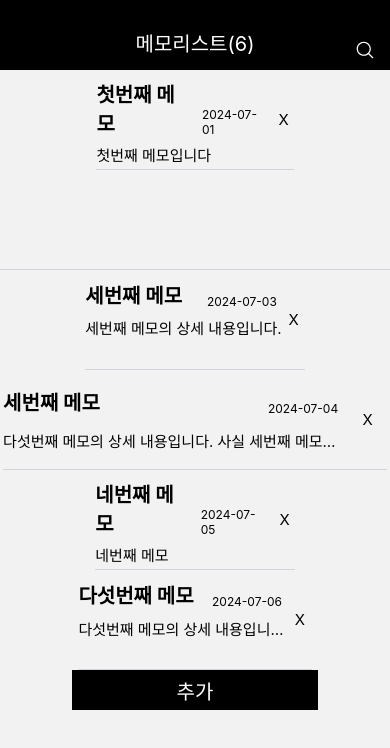
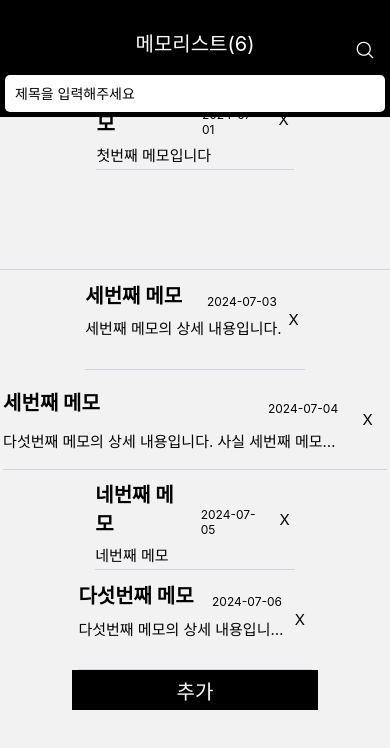
Before and after one commit to codemodel6/mobileMemo, a React Native app: screen / in a window 390 px wide. Both pictures are taken after a click on the element 365 px from the left and 50 px from the top of the page. Shown: the top 748 px of the page. Built offline with nearby package versions, Linux system fonts and the light colour scheme.

Commit message:
design : searchInput 디자인 완

```diff
--- a/app/components/organism/TheHeader.tsx
+++ b/app/components/organism/TheHeader.tsx
@@ -4,8 +4,14 @@ import {
   useNavigation,
   useRoute,
 } from '@react-navigation/native';
-import React from 'react';
-import {StyleSheet, Text, TouchableOpacity, View} from 'react-native';
+import React, {useState} from 'react';
+import {
+  StyleSheet,
+  Text,
+  TextInput,
+  TouchableOpacity,
+  View,
+} from 'react-native';
 import {useSelector} from 'react-redux';
 import {globalDisplay} from '../../assets/styles/global/globalDisplay';
 import BackArrowIcon from '../../assets/svgIcon/BackArrowIcon';
@@ -28,6 +34,9 @@ const TheHeader = () => {
   const memoListDataLength = serverMemoListData.reduxMemoListData.length; // reduxMemoListData 배열의 길이
   const navigation = useNavigation<NavigationProp<RootStackParamList>>(); // 화면 이동 navigation
 
+  const [searchToggle, setSearchToggle] = useState(false); // 검색창 on/off state
+  const [searchText, setSearchText] = useState(''); // 검색창 입력값 state
+
   // 현재 페이지의 이름을 확인
   const isMemoListPage = route.name === 'MemoListPage';
   const isMemoForm = route.name === 'MemoForm';
@@ -40,6 +49,13 @@ const TheHeader = () => {
   - - - - - - - - - - - - - - - - - - - - - - - - - - - - - - - - - - - - - - - - - - - -*/
   const handleNavigate = () => {
     navigation.navigate('MemoListPage');
+  };
+
+  /** - - - - - - - - - - - - - - - - - - - - - - - - - - - - - - - - - - - - - - - - - - -
+  - 함수 기능 : search바 on/off
+  - - - - - - - - - - - - - - - - - - - - - - - - - - - - - - - - - - - - - - - - - - - -*/
+  const handleSearchToggle = () => {
+    setSearchToggle(!searchToggle);
   };
   return (
     <View style={styles.headerWrapper}>
@@ -54,11 +70,24 @@ const TheHeader = () => {
       )}
       <Text style={styles.headerTitle}>{headerTitle}</Text>
       {isMemoListPage && (
-        <TouchableOpacity style={styles.headerSearchButton}>
+        <TouchableOpacity
+          style={styles.headerSearchButton}
+          onPress={handleSearchToggle}>
           <View style={styles.svgWrapper}>
             <SearchIcon width={20} height={20} />
           </View>
         </TouchableOpacity>
+      )}
+
+      {searchToggle && (
+        <View style={styles.headerSearchBlock}>
+          <TextInput
+            style={styles.headerSearchInput}
+            placeholder="제목을 입력해주세요"
+            value={searchText}
+            onChangeText={setSearchText}
+          />
+        </View>
       )}
     </View>
   );
@@ -96,6 +125,22 @@ const styles = StyleSheet.create({
     justifyContent: 'center',
     alignItems: 'center',
   },
+  headerSearchBlock: {
+    position: 'absolute',
+    top: 70,
+    left: 0,
+    right: 0,
+    backgroundColor: '#000000',
+    padding: 5,
+    zIndex: 10,
+  },
+  headerSearchInput: {
+    width: '100%',
+    height: '100%',
+    backgroundColor: '#ffffff',
+    padding: 10,
+    borderRadius: 5,
+  },
 });
 
 export default TheHeader;
```
